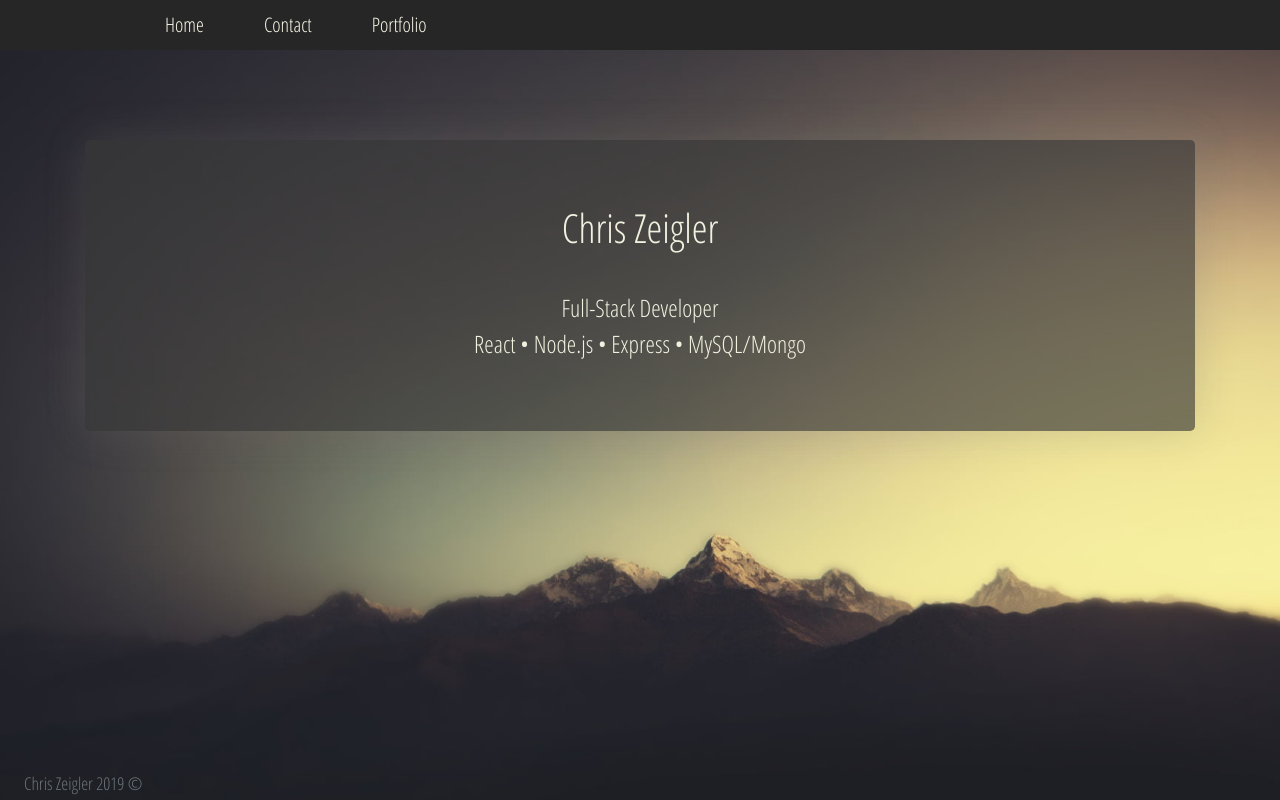
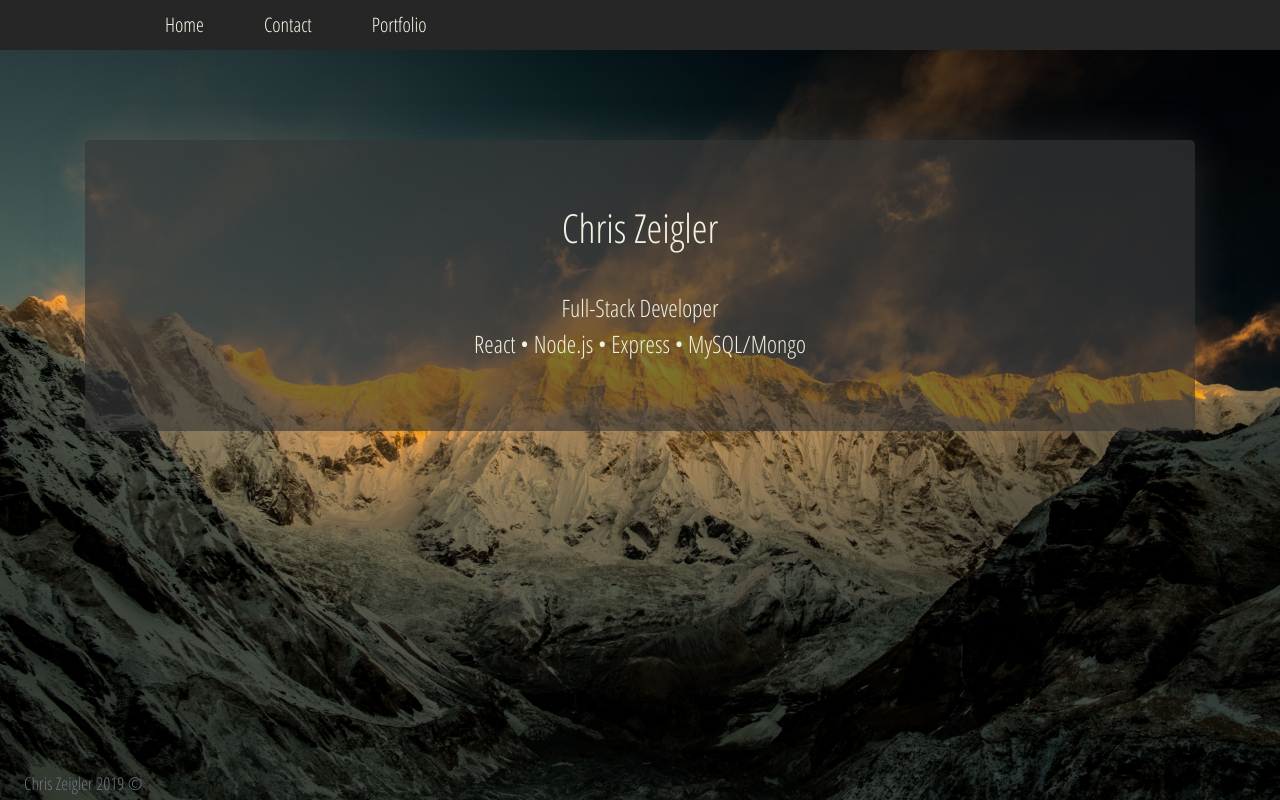
Before and after one commit to zigybass/React-Portfolio, a React (Create React App) app: page / in a window 1280 px wide. Built offline with nearby package versions, Linux system fonts and the light colour scheme.

Commit message:
added hi res pic and changed css

```diff
--- a/src/css/style.css
+++ b/src/css/style.css
@@ -1,6 +1,6 @@
 
 body {
-    background-image: url("../mountain.jpg");
+    background-image: url("../mountain2.jpg");
     background-size: cover;
     background-repeat: no-repeat;
     background-attachment: fixed;
```
Also changed, not shown: server.js (+9 -0 lines), src/mountain2.jpg (added).
